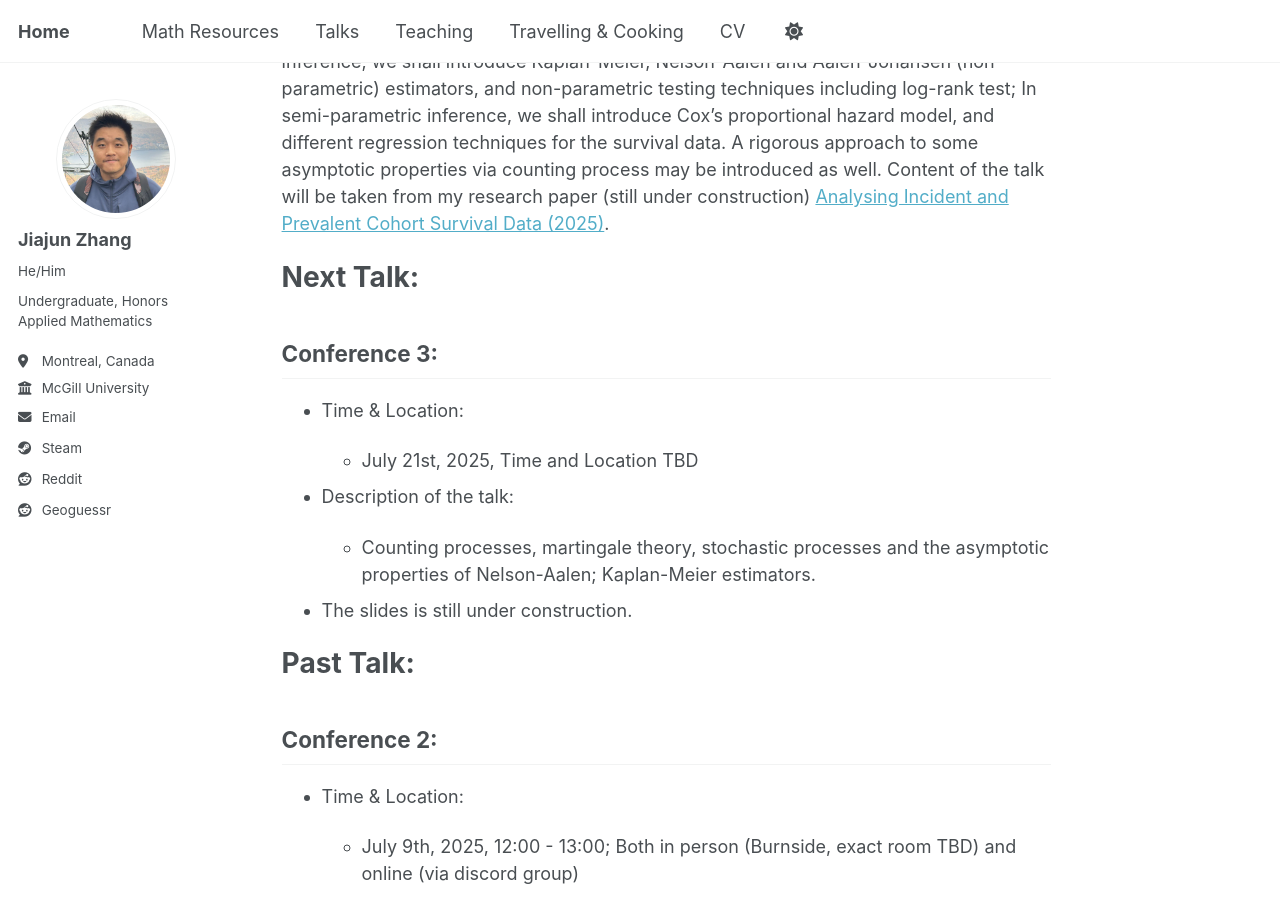
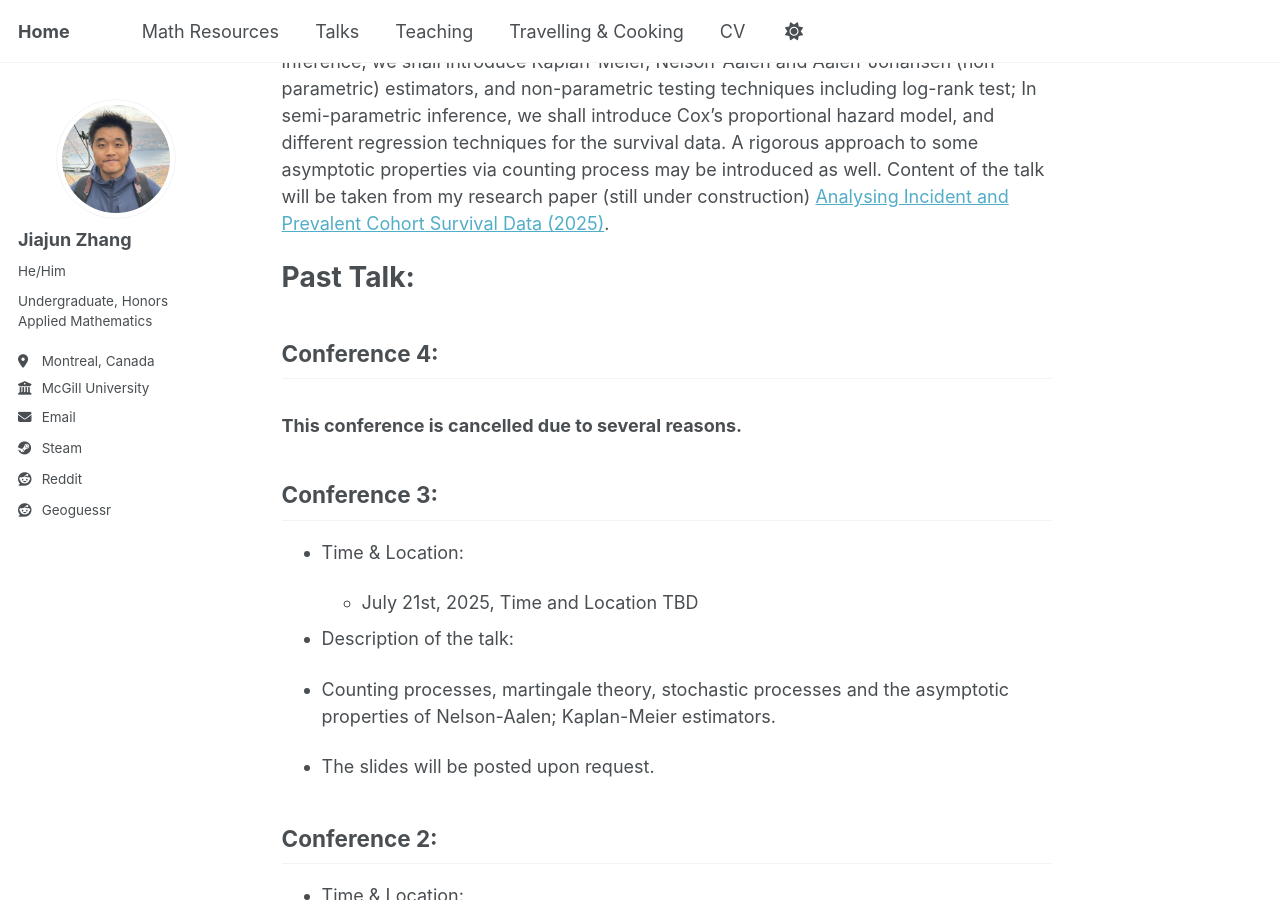
Before and after one commit to JohanssonRein/JohanssonRein.github.io, a Jekyll site: the page built from _talks/2025-06-01-survivalanalysis.md, in a window 1280 px wide and 900 px high, scrolled down 991 px. Built offline with Jekyll 4.4.1, drawn with Linux system fonts in a browser that asks for light colours.

Commit message:
Update 2025-06-01-survivalanalysis.md

```diff
--- a/_talks/2025-06-01-survivalanalysis.md
+++ b/_talks/2025-06-01-survivalanalysis.md
@@ -24,7 +24,12 @@ This is a series of conference focusing on survival analysis organised by me dur
 
 
 
-# Next Talk:
+
+# Past Talk:
+
+## Conference 4:
+
+### This conference is cancelled due to several reasons.
 
 ## Conference 3:
 
@@ -34,12 +39,9 @@ This is a series of conference focusing on survival analysis organised by me dur
 
 * Description of the talk:
 
-  * Counting processes, martingale theory, stochastic processes and the asymptotic properties of Nelson-Aalen; Kaplan-Meier estimators.
+* Counting processes, martingale theory, stochastic processes and the asymptotic properties of Nelson-Aalen; Kaplan-Meier estimators.
 
-* The slides is still under construction.
-
-
-# Past Talk:
+* The slides will be posted upon request.
 
 ## Conference 2:
 
```
